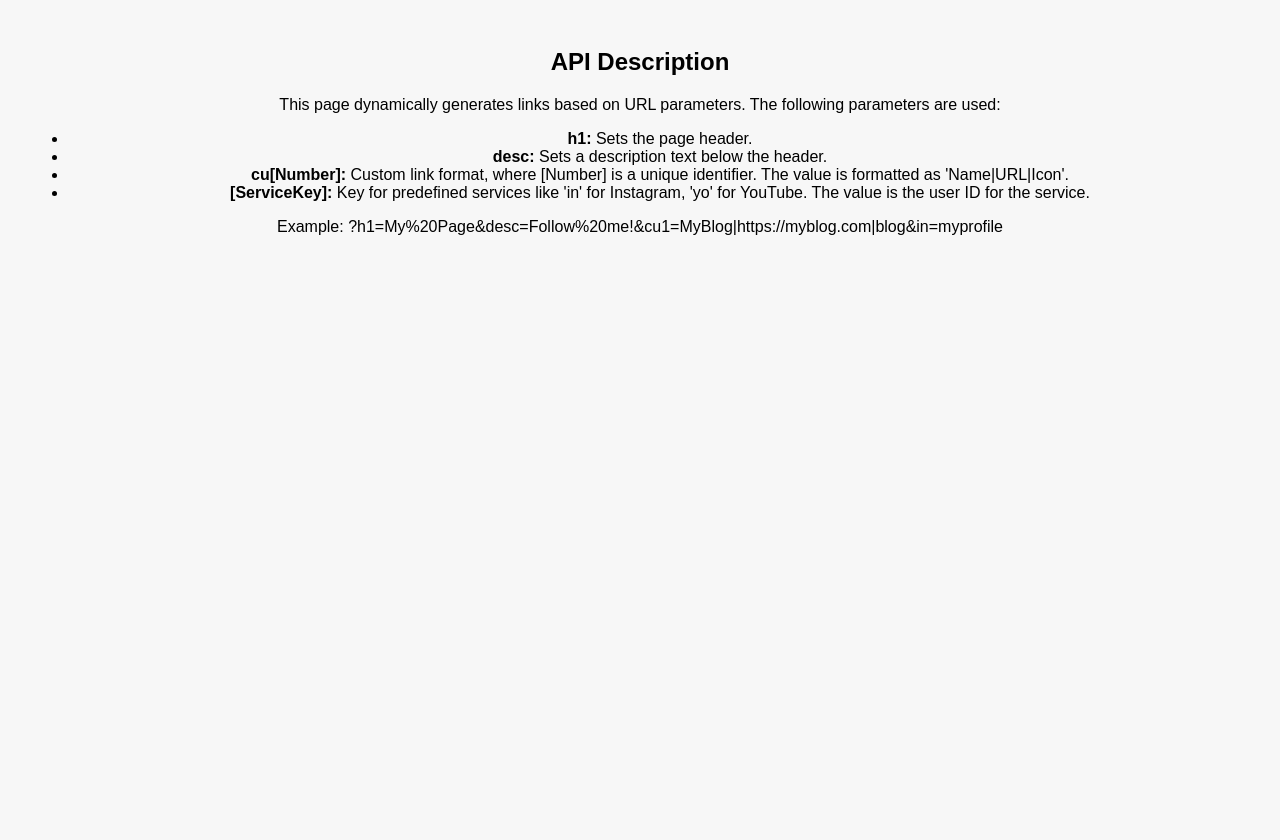
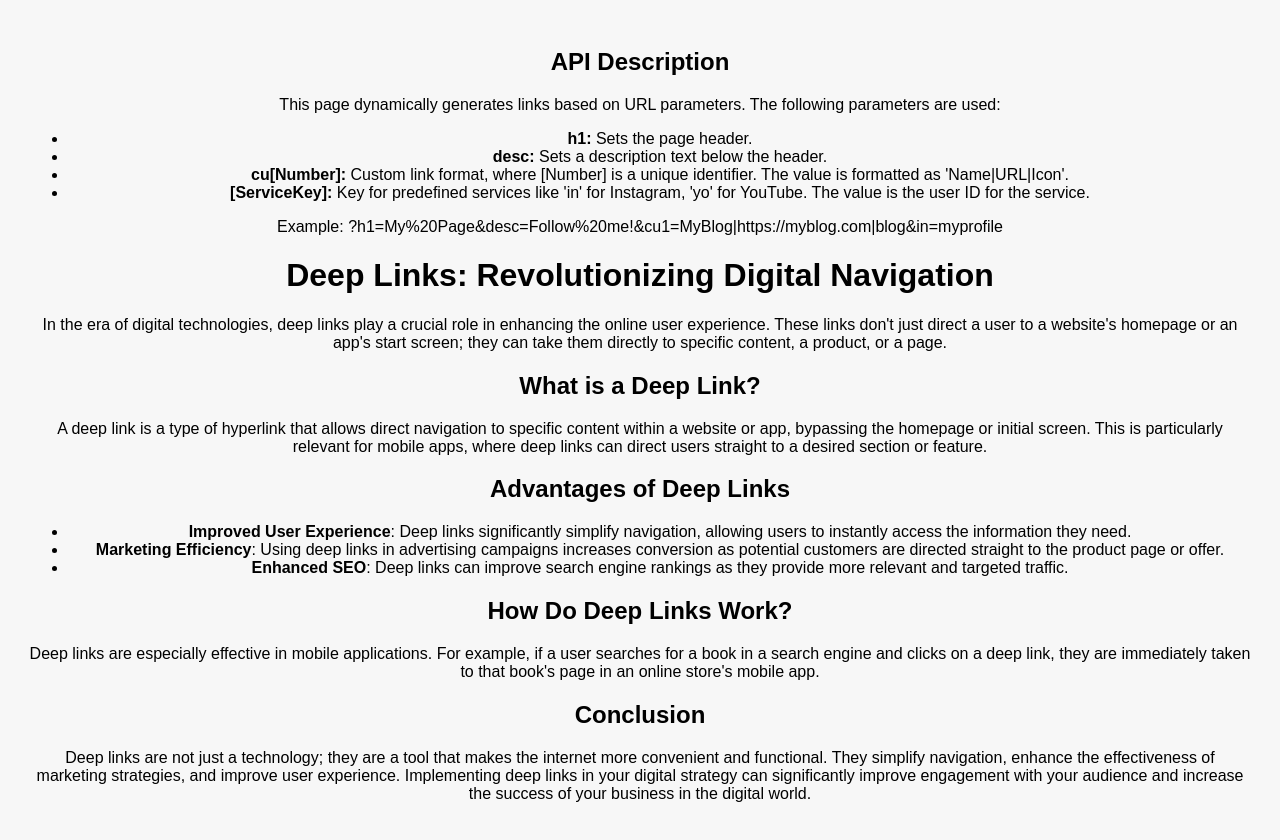
Before and after one commit to Deep-Link-Constructor/web, a plain HTML site: page index.html in a window 1280 px wide. Before the commit the page ends 800 px from the top, so only its background shows below. Drawn offline with Linux system fonts and the light colour scheme.

Commit message:
new test

```diff
--- a/index.html
+++ b/index.html
@@ -122,6 +122,24 @@
           <li><b>[ServiceKey]:</b> Key for predefined services like 'in' for Instagram, 'yo' for YouTube. The value is the user ID for the service.</li>
         </ul>
         <p>Example: ?h1=My%20Page&desc=Follow%20me!&cu1=MyBlog|https://myblog.com|blog&in=myprofile</p>
+        <h1>Deep Links: Revolutionizing Digital Navigation</h1>
+        <p>In the era of digital technologies, deep links play a crucial role in enhancing the online user experience. These links don't just direct a user to a website's homepage or an app's start screen; they can take them directly to specific content, a product, or a page.</p>
+
+        <h2>What is a Deep Link?</h2>
+        <p>A deep link is a type of hyperlink that allows direct navigation to specific content within a website or app, bypassing the homepage or initial screen. This is particularly relevant for mobile apps, where deep links can direct users straight to a desired section or feature.</p>
+
+        <h2>Advantages of Deep Links</h2>
+        <ul>
+            <li><strong>Improved User Experience</strong>: Deep links significantly simplify navigation, allowing users to instantly access the information they need.</li>
+            <li><strong>Marketing Efficiency</strong>: Using deep links in advertising campaigns increases conversion as potential customers are directed straight to the product page or offer.</li>
+            <li><strong>Enhanced SEO</strong>: Deep links can improve search engine rankings as they provide more relevant and targeted traffic.</li>
+        </ul>
+
+        <h2>How Do Deep Links Work?</h2>
+        <p>Deep links are especially effective in mobile applications. For example, if a user searches for a book in a search engine and clicks on a deep link, they are immediately taken to that book's page in an online store's mobile app.</p>
+
+        <h2>Conclusion</h2>
+        <p>Deep links are not just a technology; they are a tool that makes the internet more convenient and functional. They simplify navigation, enhance the effectiveness of marketing strategies, and improve user experience. Implementing deep links in your digital strategy can significantly improve engagement with your audience and increase the success of your business in the digital world.</p>
       `;
       document.body.appendChild(apiDescription);
     }
```
